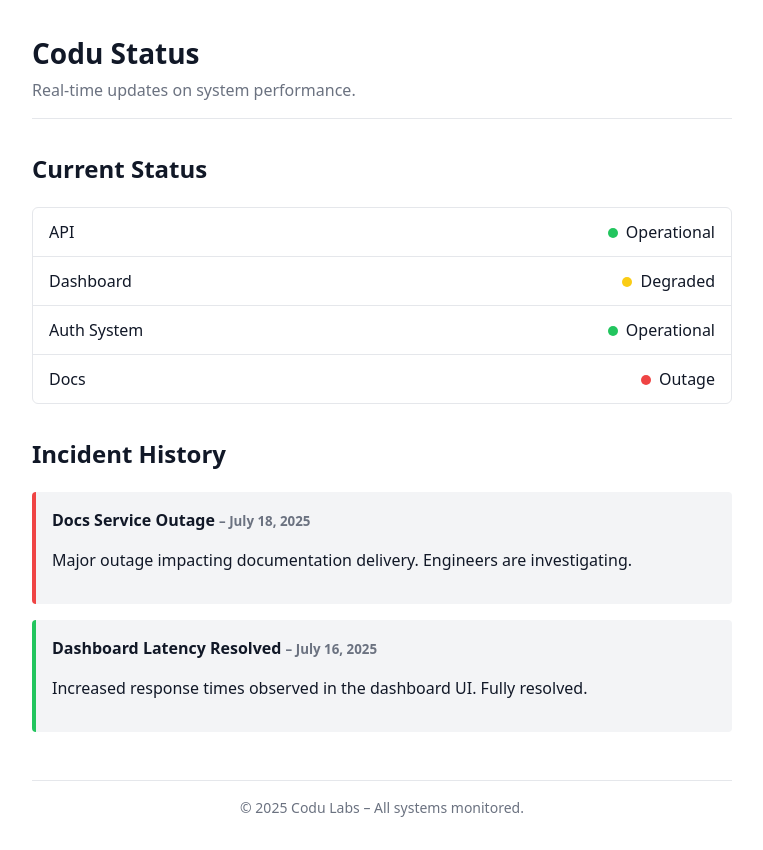
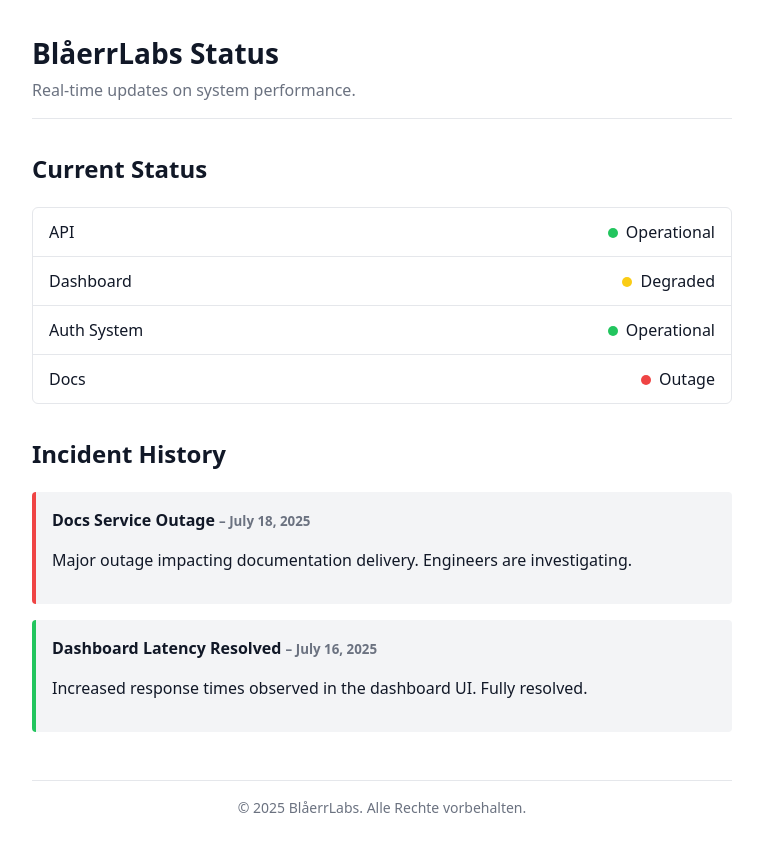
Before and after one commit to blaerrdev/blaerr-status, a plain HTML site: page index.html in a window 1280 px wide. Shown: the whole page, without its empty margins (258-1021 px from the left). Drawn offline with Linux system fonts and the light colour scheme.

Commit message:
Update index.html

```diff
--- a/index.html
+++ b/index.html
@@ -3,7 +3,7 @@
 <head>
   <meta charset="UTF-8" />
   <meta name="viewport" content="width=device-width, initial-scale=1.0"/>
-  <title>Status – Codu</title>
+  <title>Status – BlåerrLabs</title>
   <style>
     :root {
       --green: #22c55e;
@@ -115,7 +115,7 @@
 <body>
   <div class="container">
     <header>
-      <h1>Codu Status</h1>
+      <h1>BlåerrLabs Status</h1>
       <p class="subtitle">Real-time updates on system performance.</p>
     </header>
 
@@ -156,7 +156,7 @@
     </section>
 
     <footer>
-      &copy; 2025 Codu Labs – All systems monitored.
+      &copy; 2025 BlåerrLabs. Alle Rechte vorbehalten.
     </footer>
   </div>
 </body>
```
